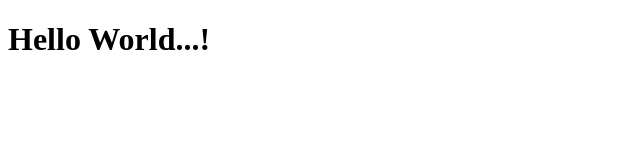
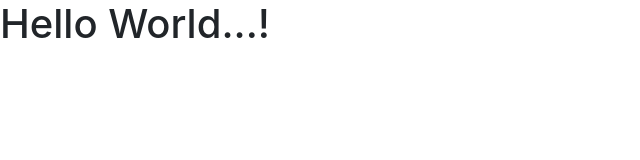
Before and after one commit to edgarjbp/netvriom-emulator, a plain HTML site: page index.html in a window 1280 px wide. Shown: the whole page, without its empty margins (0-640 px from the left). Drawn offline with nearby package versions, Linux system fonts and the light colour scheme.

Commit message:
entrega 01

```diff
--- a/index.html
+++ b/index.html
@@ -4,9 +4,14 @@
 	<meta charset="utf-8">
 	<meta http-equiv="X-UA-Compatible" content="IE=edge">
 	<title>NetVriom Emulator Alpha</title>
-	<link rel="stylesheet" href="">
+	<link href="https://stackpath.bootstrapcdn.com/bootstrap/4.3.1/css/bootstrap.min.css" rel="stylesheet" integrity="sha384-ggOyR0iXCbMQv3Xipma34MD+dH/1fQ784/j6cY/iJTQUOhcWr7x9JvoRxT2MZw1T" crossorigin="anonymous">
+	<link href="https://stackpath.bootstrapcdn.com/font-awesome/4.7.0/css/font-awesome.min.css" rel="stylesheet" integrity="sha384-wvfXpqpZZVQGK6TAh5PVlGOfQNHSoD2xbE+QkPxCAFlNEevoEH3Sl0sibVcOQVnN" crossorigin="anonymous">
 </head>
 <body>
 	<h1>Hello World...!</h1>
+
+
+
+	<script src="https://stackpath.bootstrapcdn.com/bootstrap/4.3.1/js/bootstrap.min.js" integrity="sha384-JjSmVgyd0p3pXB1rRibZUAYoIIy6OrQ6VrjIEaFf/nJGzIxFDsf4x0xIM+B07jRM" crossorigin="anonymous"></script>
 </body>
 </html>
```
